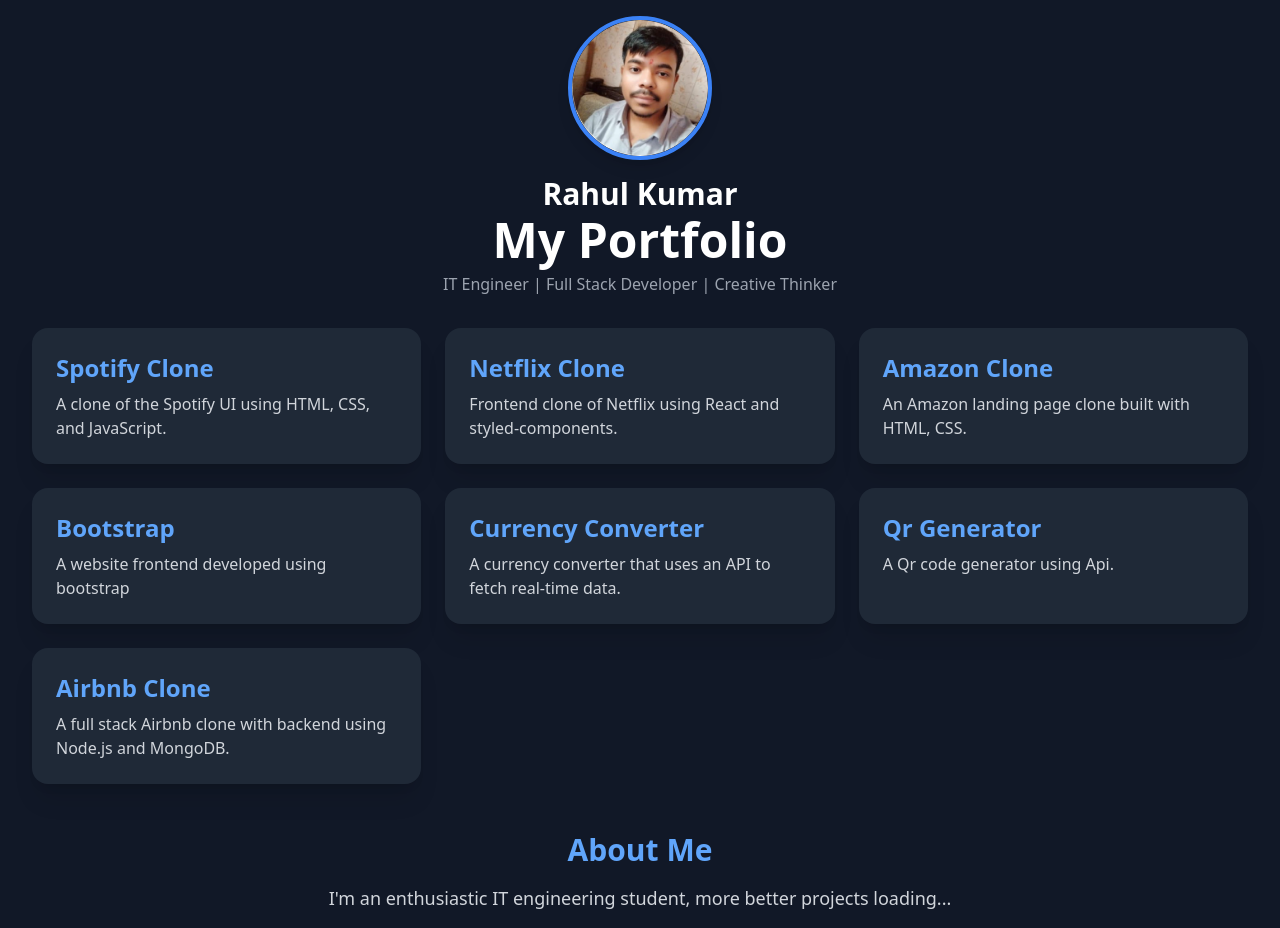
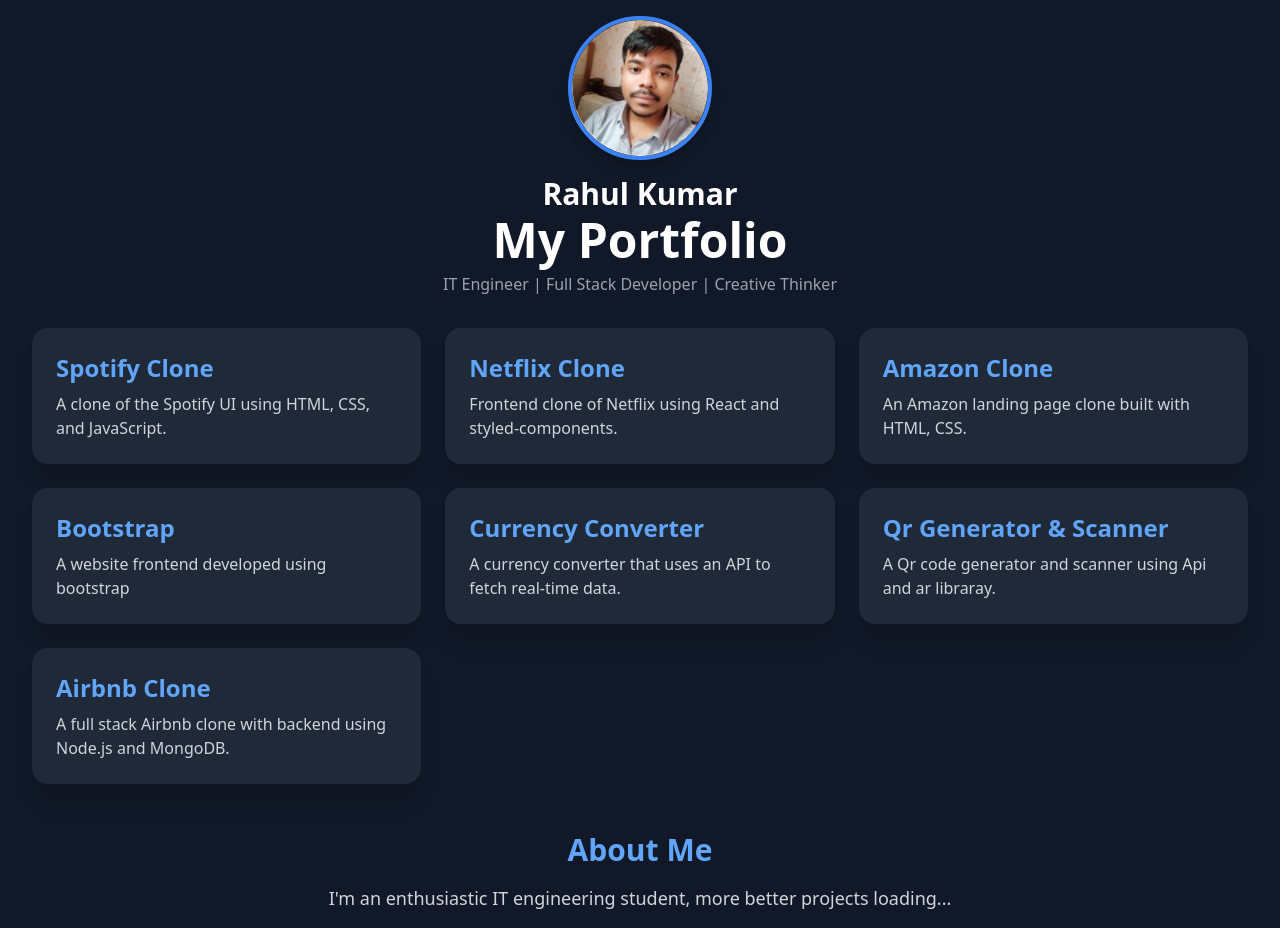
Before and after one commit to Rahul-Kumar-code/Portfolio, a React (Vite) app: page / in a window 1280 px wide. Built offline with nearby package versions, Linux system fonts and the light colour scheme.

Commit message:
scanner added

```diff
--- a/src/Content.jsx
+++ b/src/Content.jsx
@@ -28,8 +28,8 @@
     link: "https://currency-converter-web-eight.vercel.app/"
   },
   {
-    title: "Qr Generator",
-    description: "A Qr code generator using Api.",
+    title: "Qr Generator & Scanner",
+    description: "A Qr code generator and scanner using Api and ar libraray.",
     link: "https://qr-generator-alpha-three.vercel.app/"
   },
   {
```
